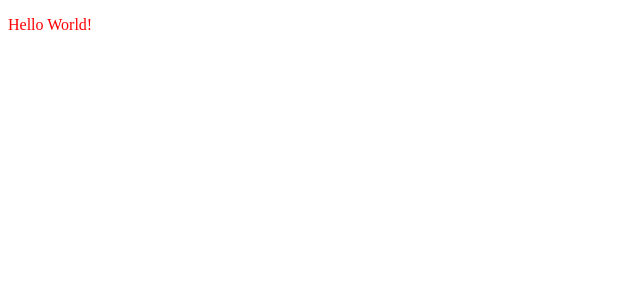
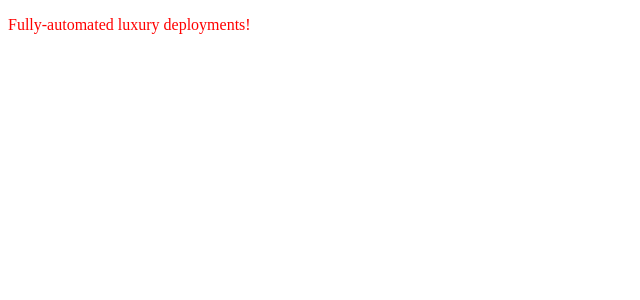
Before and after one commit to fossabot/nrcan_poc, a Next.js app: page / in a window 1280 px wide. Shown: the top 300 px of the page, without its empty margins (0-640 px from the left). Built offline with nearby package versions, Linux system fonts and the light colour scheme.

Commit message:
Make a change to see that the deployment works

```diff
--- a/pages/index.js
+++ b/pages/index.js
@@ -5,9 +5,9 @@ const Index = () => (
     <style jsx>{`
       p {
         color: red;
-
+      }
     `}</style>
-    <p>Hello World!</p>
+  <p>Fully-automated luxury deployments!</p>
   </div>
 )
 Index.displayName = 'Index'
```
Also changed, not shown: 2 other files (tests, documents, lock files or other folders).
